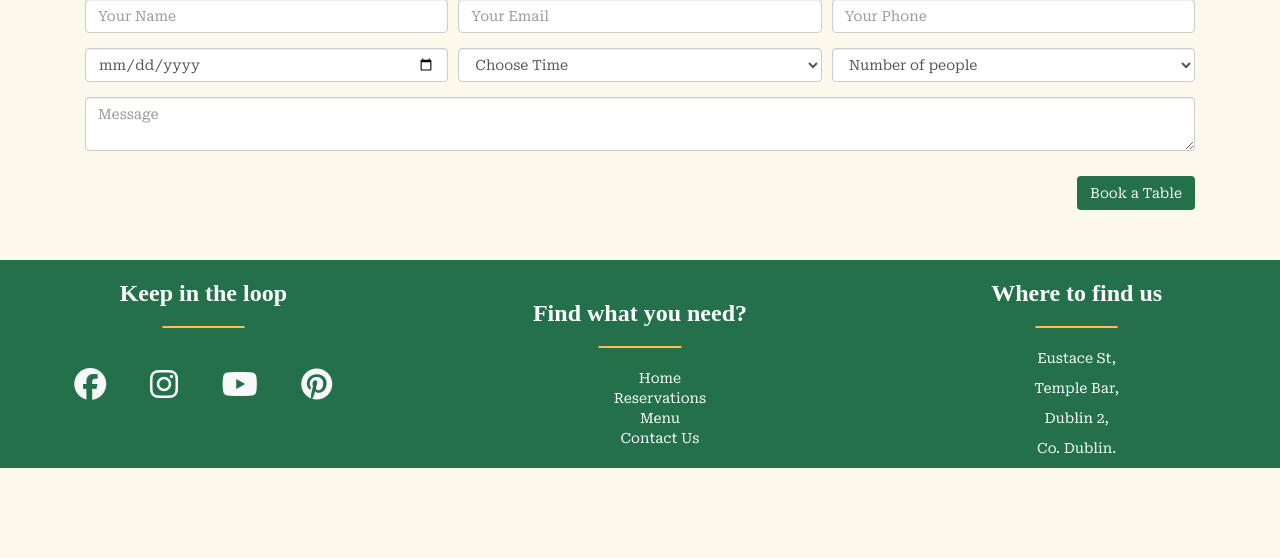
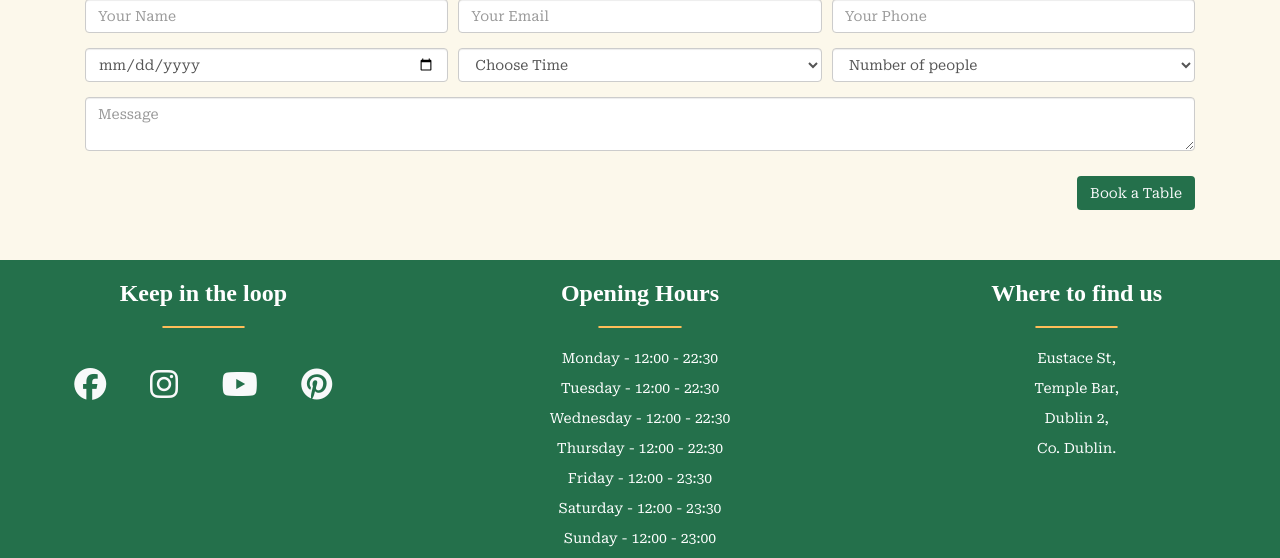
Before and after one commit to mickdowling16/dowlings-bar-and-grill, a Django app: page /bookings/ in a window 1280 px wide. Shown: the part 243-801 px from the top of the page. Before the commit the page ends 711 px from the top, so only its background shows below. Run offline with Django 3.2, Linux system fonts and the light colour scheme; some libraries are stand-ins or nearby versions; some web fonts are replaced.

Commit message:
add opening hours to footer and remove footer nav

```diff
--- a/templates/base.html
+++ b/templates/base.html
@@ -76,15 +76,18 @@
                     <a href="https://www.pinterest.ie/" target="_blank"><i class="fa-brands fa-pinterest icons"></i></a>
                 </div>
             </div>
-            <div class="col-md-4 col-sm-12 footer-nav">
-                <h3 class="footer-headers">Find what you need?</h3>
+            <div class="col-md-4 col-sm-12">
+                <h3 class="footer-headers">Opening Hours</h3>
                 <hr class="hor-line">
-                <ul class="footer-nav">
-                    <li class="footer-links"><a href="{% url 'home' %}">Home</a></li>
-                    <li class="footer-links"><a href="{% url 'booking' %}">Reservations</a></li>
-                    <li class="footer-links"><a href="{% url 'home' %}#menu-anchor">Menu</a></li>
-                    <li class="footer-links"><a href="{% url 'home' %}#contact-anchor">Contact Us</a></li>
-                </ul>
+                <div class="footer-address">
+                    <p>Monday - 12:00 - 22:30</p>
+                    <p>Tuesday - 12:00 - 22:30</p>
+                    <p>Wednesday - 12:00 - 22:30</p>
+                    <p>Thursday - 12:00 - 22:30</p>
+                    <p>Friday - 12:00 - 23:30</p>
+                    <p>Saturday - 12:00 - 23:30</p>
+                    <p>Sunday - 12:00 - 23:00</p>
+                </div>
             </div>
             <div class="col-md-4 col-sm-12">
                 <h3 class="footer-headers">Where to find us</h3>
```
